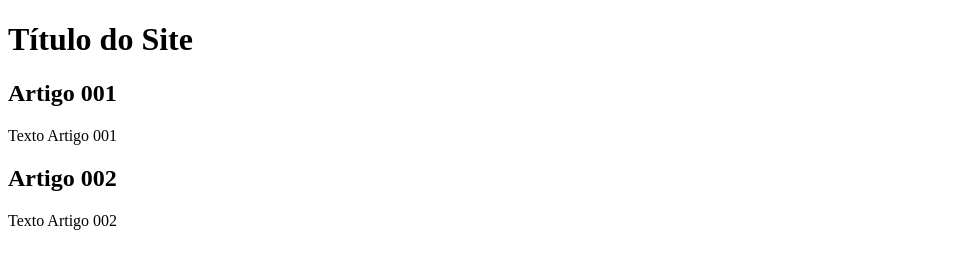
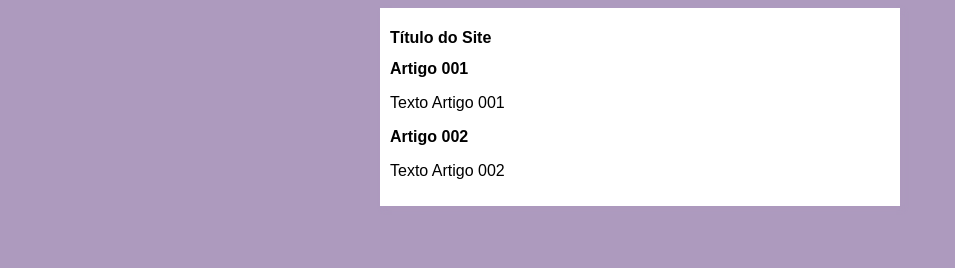
Before and after one commit to agnaka/projeto-site, a plain HTML site: page index.html in a window 1280 px wide. Shown: the whole page, without its empty margins (0-955 px from the left). Drawn offline with Linux system fonts and the light colour scheme.

Commit message:
Iniciei o design

```diff
--- /dev/null
+++ b/estilos/style.css
@@ -0,0 +1,16 @@
+*{
+    font-family: Arial, Helvetica, sans-serif;
+    font-size: 16px;
+}
+
+body {
+    background-color: rgb(173, 154, 190);
+}
+
+main {
+    background-color: white;
+    width: 500px;
+    margin: auto;
+    padding: 10px;
+    box-shadow: 3px 3px 5px rgb(173, 154, 190);
+}
--- a/index.html
+++ b/index.html
@@ -4,6 +4,7 @@
     <meta charset="UTF-8">
     <meta name="viewport" content="width=device-width, initial-scale=1.0">
     <title>Título do Site</title>
+    <link rel="stylesheet" href="estilos/style.css">
 </head>
 <body>
     <main>
```
